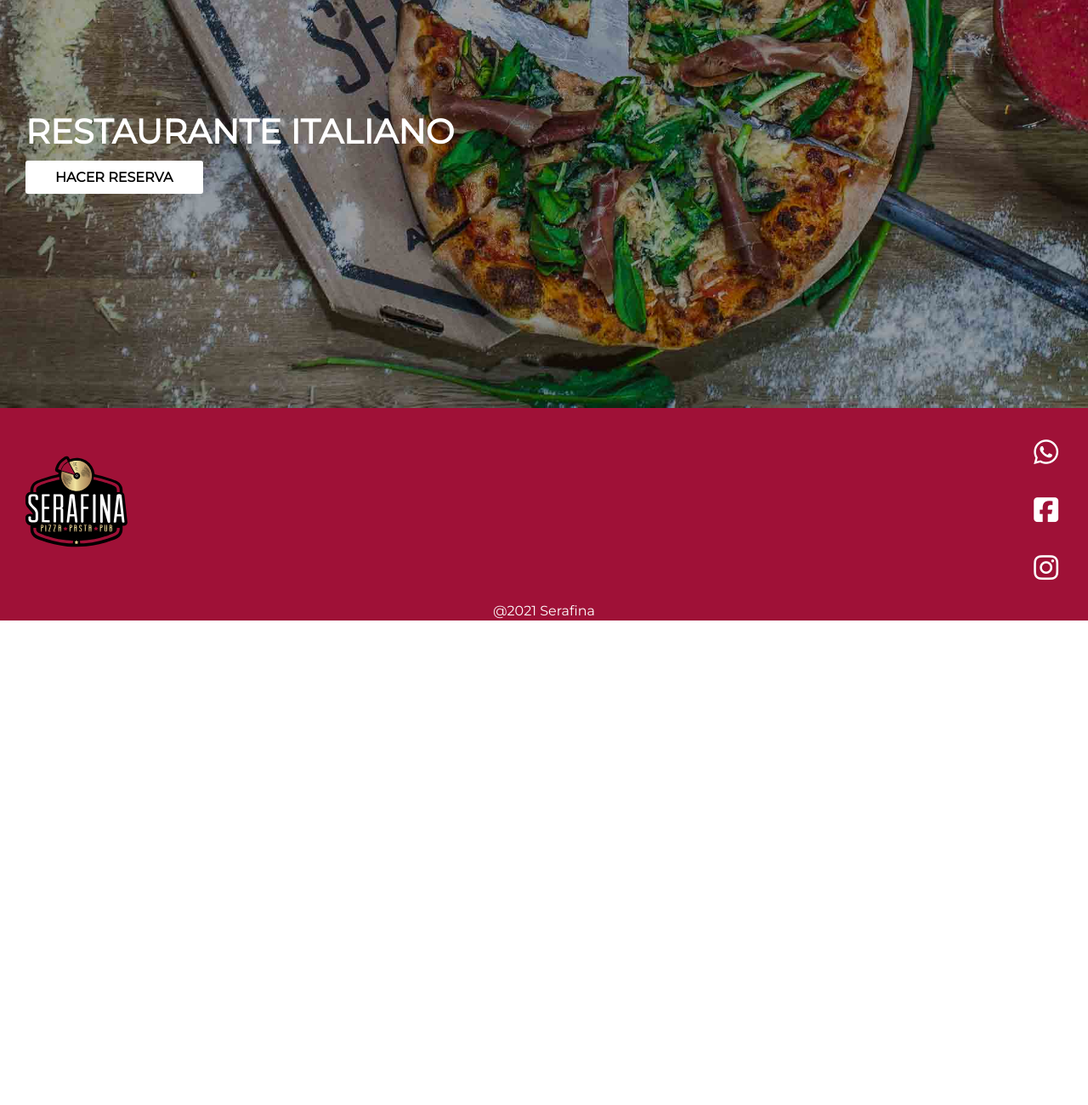
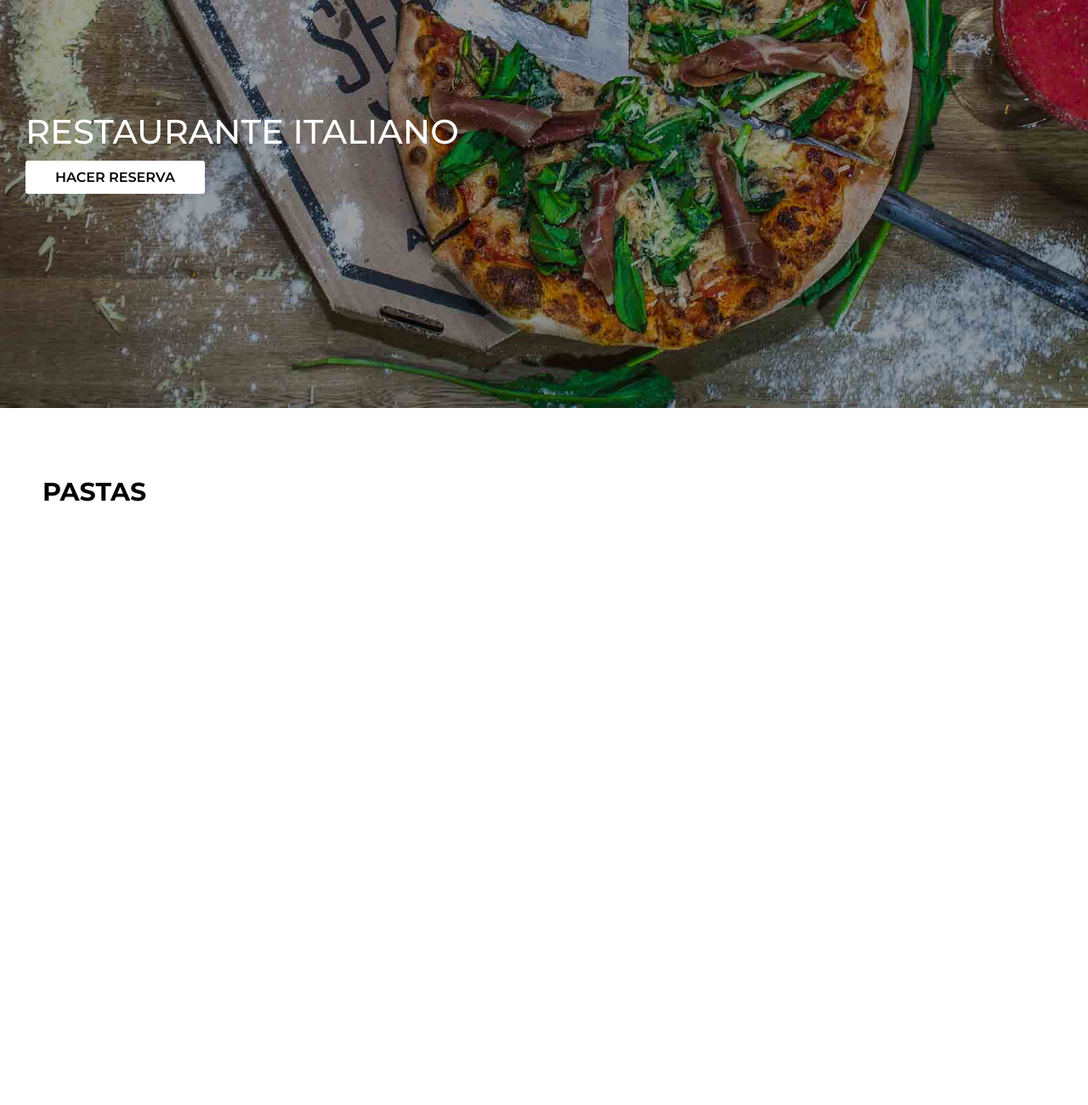
Before and after one commit to chgauna/serafinamenu, a plain HTML site: page index.html in a window 1280 px wide. Shown: the part 320-1620 px from the top of the page at 85% size. Before the commit the page ends 1050 px from the top, so only its background shows below. Drawn offline with Linux system fonts and the light colour scheme.

Commit message:
empece con el main

```diff
--- a/css/styles.css
+++ b/css/styles.css
@@ -5,6 +5,7 @@
   list-style: none;
   box-sizing: border-box;
 }
+/* font montserrat */
 
 .logo {
   width: 100px;
@@ -102,6 +103,7 @@ nav {
   font-size: 30px;
   font-family: "Montserrat", sans-serif;
   margin-bottom: 20px;
+  font-weight: 500;
 }
 
 .buttonHeader {
@@ -182,3 +184,21 @@ footer {
   text-align: center;
   margin-top: 25px;
 }
+
+/* estilos main */
+
+main {
+  height: 100vh;
+}
+
+.tittleMenu {
+  font-family: "Montserrat", sans-serif;
+  font-weight: 700;
+  text-transform: uppercase;
+  font-size: 30px;
+}
+
+.pastas h2 {
+  margin-top: 80px;
+  margin-left: 50px;
+}
--- a/index.html
+++ b/index.html
@@ -5,9 +5,9 @@
     <meta http-equiv="X-UA-Compatible" content="IE=edge">
     <meta name="viewport" content="width=device-width, initial-scale=1.0">
     <!-- font montserrat -->
-    <link rel="preconnect" href="https://fonts.googleapis.com">
-    <link rel="preconnect" href="https://fonts.gstatic.com" crossorigin>
-    <link href="https://fonts.googleapis.com/css2?family=Montserrat&display=swap" rel="stylesheet">
+    <style>
+        @import url('https://fonts.googleapis.com/css2?family=Montserrat:wght@400;500;600;700&display=swap');
+        </style>
     <!-- fontawesome -->
     <script src="https://kit.fontawesome.com/95d0721837.js" crossorigin="anonymous"></script>
     <!-- link a css -->
@@ -44,6 +44,11 @@
             <div><a href="#" class="buttonHeader">HACER RESERVA</a></div>
         </div>
     </header>
+    <main>
+        <section class="pastas">
+            <h2 class="tittleMenu">pastas</h2>
+        </section>
+    </main>
     <footer>
         <div class="contenedorFooter">
             <div>
```
